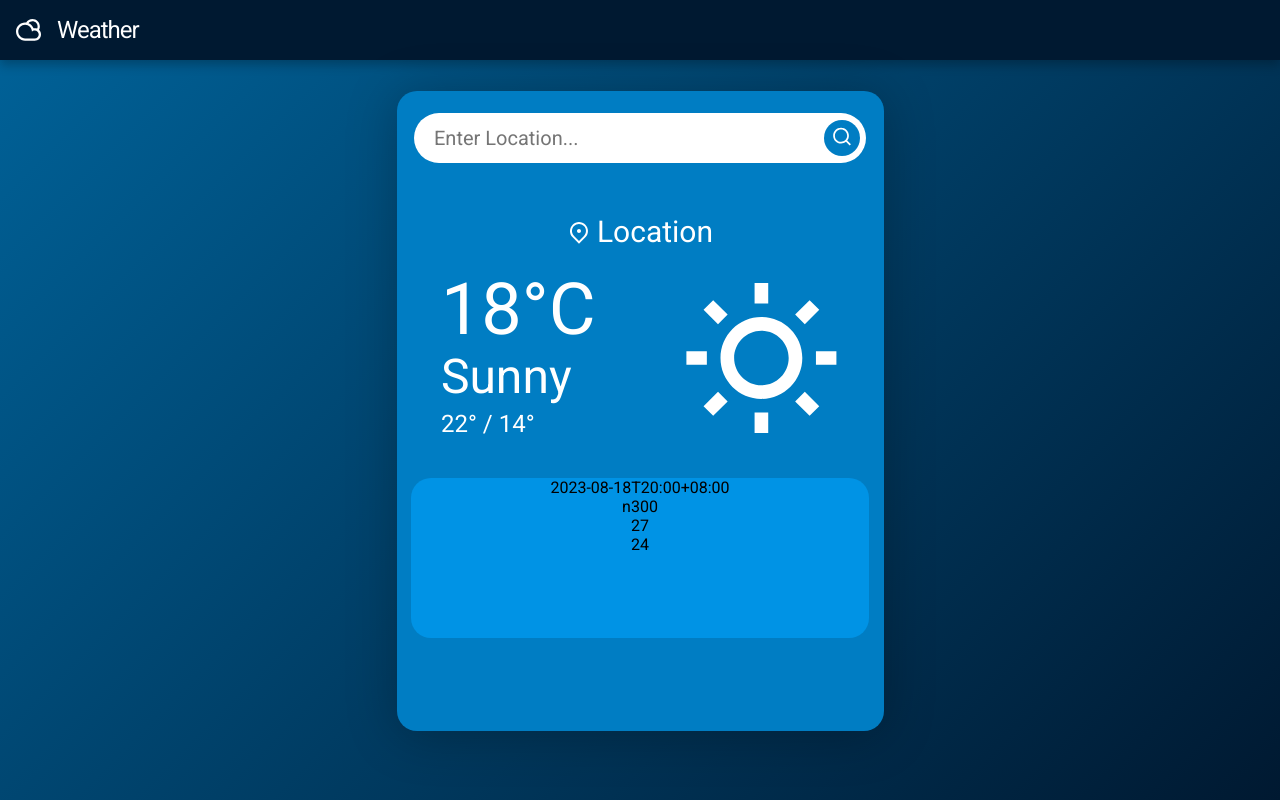
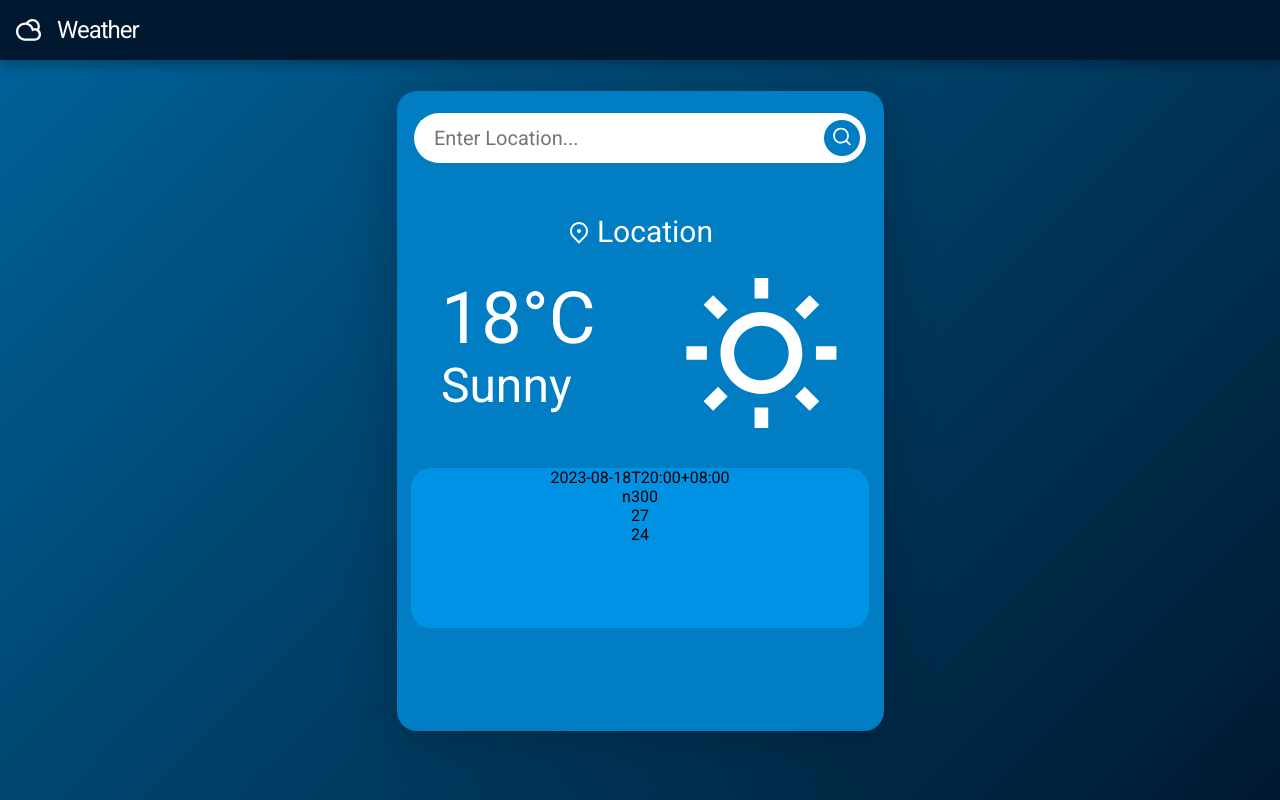
Before and after one commit to WaltsonZh/Weather, a React (Vite) app: page / in a window 1280 px wide. Built offline with nearby package versions, Linux system fonts and the light colour scheme.

Commit message:
delete min max temperature

```diff
--- a/src/components/Current.jsx
+++ b/src/components/Current.jsx
@@ -10,9 +10,8 @@ export default function Current() {
                 <p className='location'>Location</p>
             </div>
             <div className='current-weather'>
-                <p className='current-tmp'>18&deg;C</p>
+                <p className='current-temp'>18&deg;C</p>
                 <p className='current-env'>Sunny</p>
-                <p className='current-HL'>22&deg; / 14&deg;</p>
             </div>
             <img className='current-img' src={sunny} />
         </div>
--- a/src/components/Frame.css
+++ b/src/components/Frame.css
@@ -78,7 +78,7 @@
     margin: auto;
 }
 
-.current-tmp {
+.current-temp {
     font-size: 72px;
     line-height: 0.9;
 }
@@ -88,10 +88,6 @@
     line-height: 1.4;
 }
 
-.current-HL {
-    font-size: 24px;
-}
-
 .current-img {
     margin: auto;
 }
```
Also changed, not shown: 1 other file (tests, documents, lock files or other folders).
